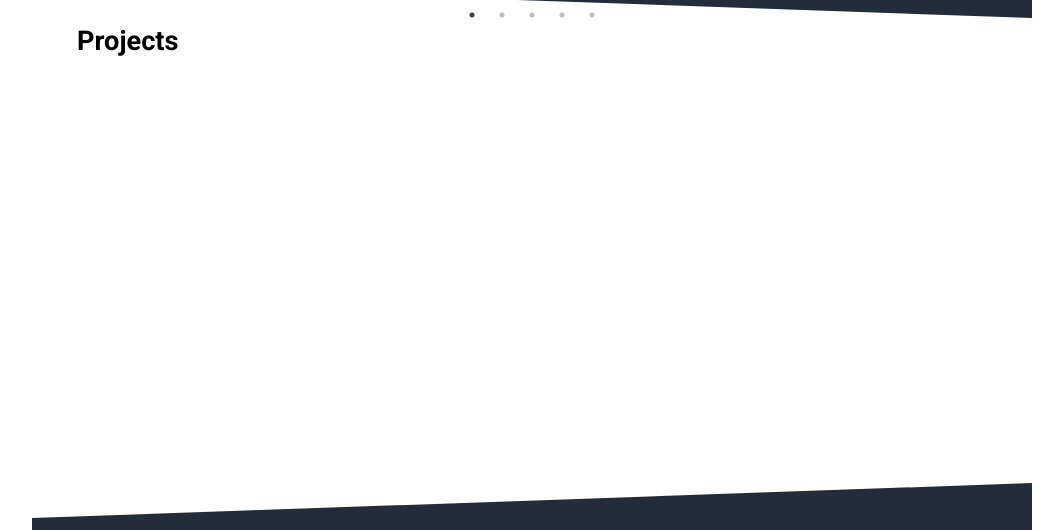
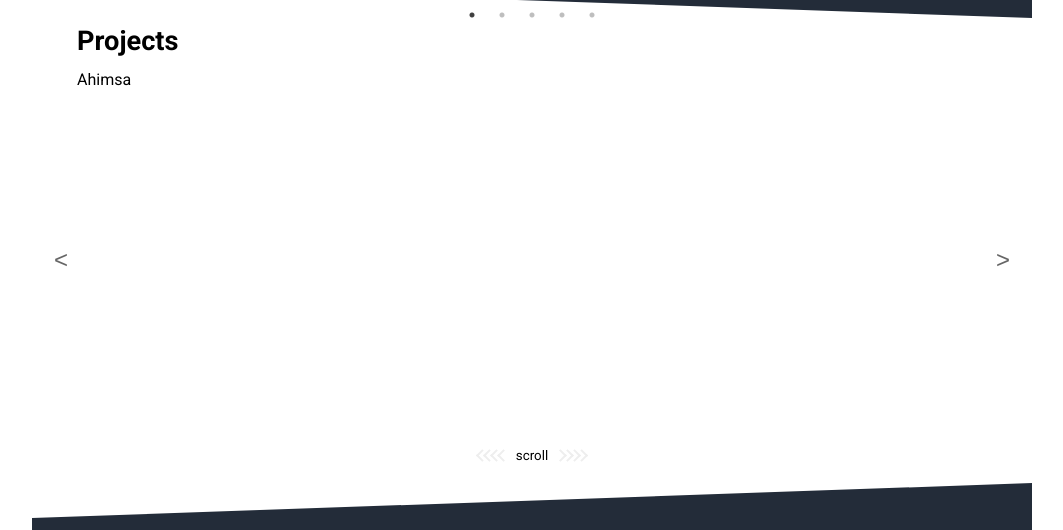
Before and after one commit to LuisSol/lesn-personal-portafolio, a React (Create React App) app: page / in a window 1280 px wide. Shown: the part 986-1516 px from the top of the page, without its empty margins (108-1171 px from the left). Built offline with nearby package versions, Linux system fonts and the light colour scheme.

Commit message:
added scroll indicators and buttons to projects section

```diff
--- /dev/null
+++ b/src/components/Project.jsx
@@ -0,0 +1,18 @@
+import React from 'react'
+import styled from 'styled-components';
+
+const ProjectDetail = styled.div`
+    width: 100%;
+    height: 410px;
+`
+
+
+const Project = ({title, github, link, detail, android, ios}) => {
+    return (
+        <ProjectDetail>
+            {title}
+        </ProjectDetail>
+    )
+}
+
+export default Project;
--- a/src/components/Projects.js
+++ b/src/components/Projects.js
@@ -1,16 +1,35 @@
 import React from 'react';
-import styled from 'styled-components';
+import styled, { keyframes } from 'styled-components';
+import Slider from 'react-slick';
+import Project from './Project';
+
+import "slick-carousel/slick/slick.css";
+import "slick-carousel/slick/slick-theme.css";
+
+const animate = keyframes`
+    0% {
+        border-color: #999;
+    }
+    20% {
+        border-color: #999;
+    }
+    20.1%, 100% {
+        border-color: #EEE;
+    }
+`
 
 const ProjectsView = styled.section`
     height: 500px;
     color: black;
-    padding: 10px 45px;
+    padding: 100px 45px 0px 45px;
     position: relative;
     z-index: 1;
     .title {
         position: absolute;
         top: 2rem;
+        left: 45px;
         font-size: 1.7rem;
+        z-index: 5;
     }
     &:after {
         position: absolute;
@@ -22,15 +41,154 @@ const ProjectsView = styled.section`
         height: 15%;
         transform-origin: left bottom;
         transform: skewY(-2deg);
+        z-index: -1;
+    }
+    .slid-btn {
+        position: absolute;
+        top: 55%;
+        border: 0;
+        background-color: transparent;
+        cursor: pointer;
+        font-size: 1.5rem;
+        color: #666;
+    }
+    .next-btn {
+        right: 1rem;
+    }
+    .prev-btn {
+        left: 1rem;
+    }
+    .scroll-indicator {
+        display: flex;
+        align-items: center;
+        justify-content: center;
+        position: relative;
+        top: -2rem;
+    }
+    .indicator {
+        position: relative;
+        display: inline-block;
+        width: 9px;
+        height: 9px;
+    }
+    .indicator span{
+        position: absolute;
+        width: 100%;
+        height: 100%;
+        border-bottom: 2px solid #6666;
+    }
+    .left-indicator {
+        margin-right: .5rem;
+        transform: rotate(45deg);
+    }
+    .left-indicator span {
+        border-left: 2px solid #6666;
+        animation: ${animate} 3s linear infinite;
+    }
+    .left-indicator span:nth-child(1) {
+        left: -5px;
+        bottom: -5px;
+        animation-delay: 0.2s;
+    }
+    .left-indicator span:nth-child(2) {
+        left: -10px;
+        bottom: -10px;
+        animation-delay: 0.4s;
+    }
+    .left-indicator span:nth-child(3) {
+        left: -15px;
+        bottom: -15px;
+        animation-delay: 0.6s;
+    }
+    .right-indicator {
+        margin-left: .5rem;
+        transform: rotate(-45deg);
+    }
+    .right-indicator span{
+        border-right: 2px solid #6666;
+        animation: ${animate} 3s linear infinite;
+    }
+    .right-indicator span:nth-child(1) {
+        right: -5px;
+        bottom: -5px;
+        animation-delay: 0.2s;
+    }
+    .right-indicator span:nth-child(2) {
+        right: -10px;
+        bottom: -10px;
+        animation-delay: 0.4s;
+    }
+    .right-indicator span:nth-child(3) {
+        right: -15px;
+        bottom: -15px;
+        animation-delay: 0.6s;
     }
 `
 
+const projects = [
+    {
+        id: 'lesnpro12020',
+        title: 'Ahimsa',
+        github: '#',
+        link: '#',
+        detail: 'This is an app',
+        android: '',
+        ios: '',
+    },
+    {
+        id: 'lesnpro22020',
+        title: 'Arts Gym',
+        github: '#',
+        link: '#',
+        detail: 'This is an app',
+        android: '',
+        ios: '',
+    },
+]
+
 const Projects = () => {
+    const slider = React.useRef(null);
+    const previous = () => {
+        slider.current.slickPrev();
+    }
+    const next = () => {
+        slider.current.slickNext();
+    }
+
     return (
         <main>
             <ProjectsView>
                 <h1 className="title">Projects</h1>
-
+                <button className="slid-btn prev-btn" onClick={previous}>&lt;</button>
+                <button className="slid-btn next-btn" onClick={next}>&gt;</button>
+                <Slider
+                    ref={slider}
+                    slidesToShow={1}
+                    slidesToScroll={1}
+                    speed={400}
+                    arrows={false}
+                >
+                {
+                    projects.map((project) => {
+                        return <Project key={project.id} {...project} />
+                    })
+                }
+                </Slider>
+                <div className="scroll-indicator">
+                    <div className="indicator left-indicator">
+                        <span></span>
+                        <span></span>
+                        <span></span>
+                        <span></span>
+                    </div>
+                        <small>scroll</small>
+                    <div className="indicator right-indicator">
+                        <span></span>
+                        <span></span>
+                        <span></span>
+                        <span></span>
+                    </div>
+                </div>
             </ProjectsView>
         </main>
     )
```
